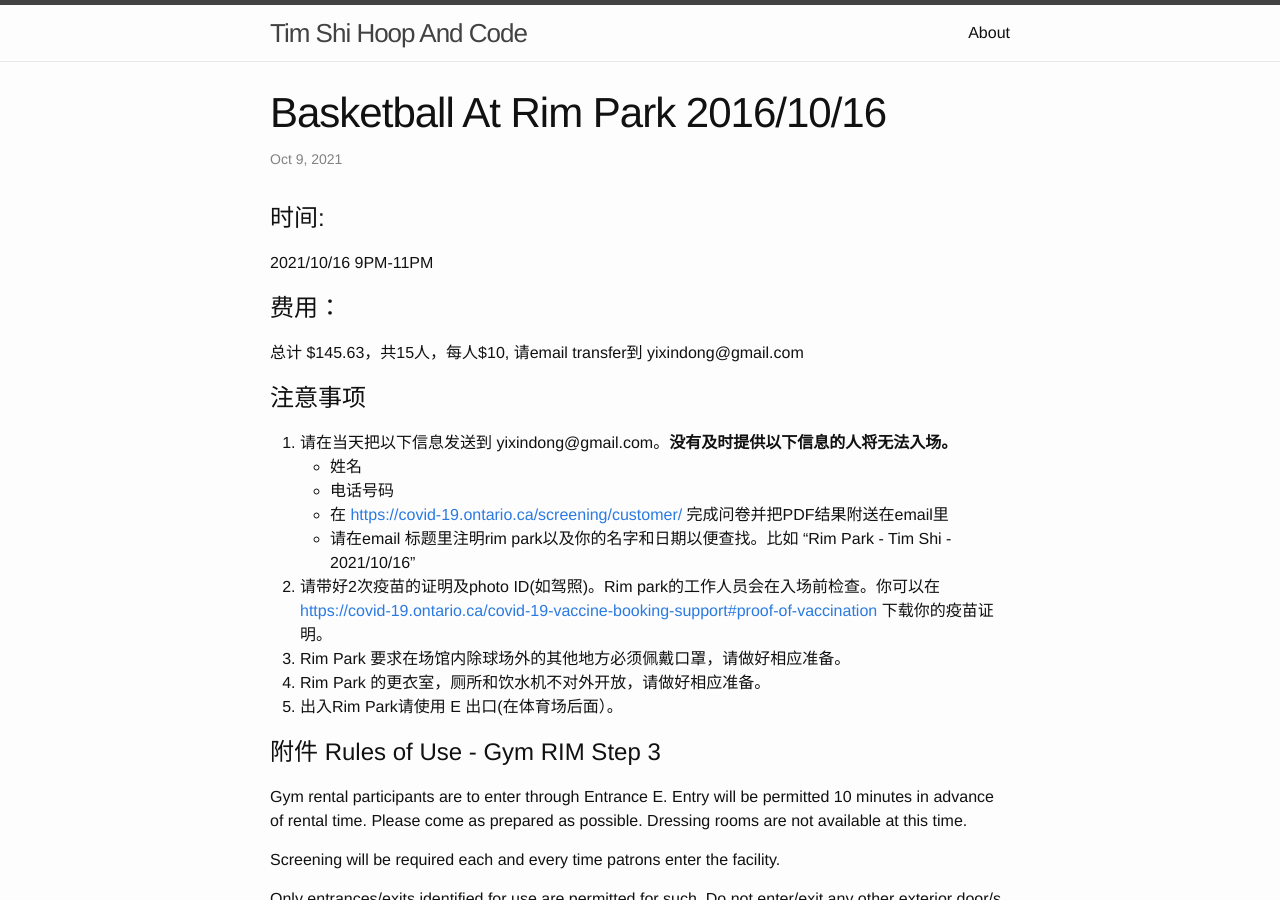
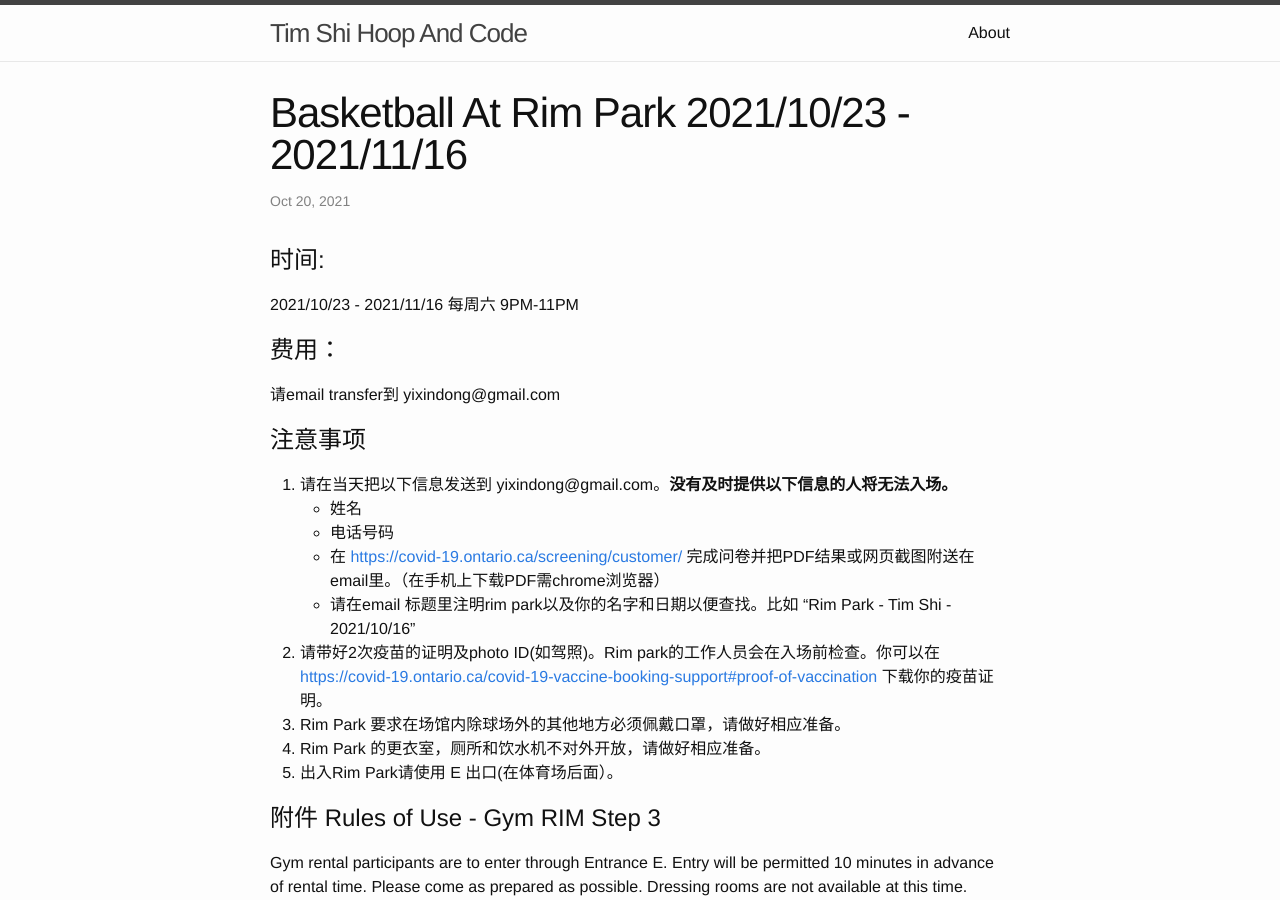
Before and after one commit to TimShi/timshi.github.io, a Jekyll site: the page built from _posts/2021-10-20-rimpark copy.markdown, in a window 1280 px wide and 900 px high. Built offline with Jekyll 4.4.1, drawn with Linux system fonts in a browser that asks for light colours.

Commit message:
new annoucement

```diff
--- a/_posts/2021-10-09-rimpark.markdown
+++ b/_posts/2021-10-20-rimpark copy.markdown
@@ -1,22 +1,22 @@
 ---
 layout: post
-title:  Basketball At Rim Park 2016/10/16
-date:   2021-10-08 22:46:16 -0500
+title:  Basketball At Rim Park 2021/10/23 - 2021/11/16
+date:   2021-10-20
 categories: announcement
 ---
 
 # 时间:
-2021/10/16 9PM-11PM
+2021/10/23 - 2021/11/16 每周六 9PM-11PM
 
 # 费用：
-总计 $145.63，共15人，每人$10, 请email transfer到 yixindong@gmail.com
+请email transfer到 yixindong@gmail.com
 
 # 注意事项
 
 1. 请在当天把以下信息发送到 yixindong@gmail.com。**没有及时提供以下信息的人将无法入场。**
 	- 姓名
 	- 电话号码
-	- 在 [https://covid-19.ontario.ca/screening/customer/](https://covid-19.ontario.ca/screening/customer/) 完成问卷并把PDF结果附送在email里
+	- 在 [https://covid-19.ontario.ca/screening/customer/](https://covid-19.ontario.ca/screening/customer/) 完成问卷并把PDF结果或网页截图附送在email里。（在手机上下载PDF需chrome浏览器）
 	- 请在email 标题里注明rim park以及你的名字和日期以便查找。比如 "Rim Park - Tim Shi - 2021/10/16"
 
 2. 请带好2次疫苗的证明及photo ID(如驾照)。Rim park的工作人员会在入场前检查。你可以在[https://covid-19.ontario.ca/covid-19-vaccine-booking-support#proof-of-vaccination](https://covid-19.ontario.ca/covid-19-vaccine-booking-support#proof-of-vaccination) 下载你的疫苗证明。
```
